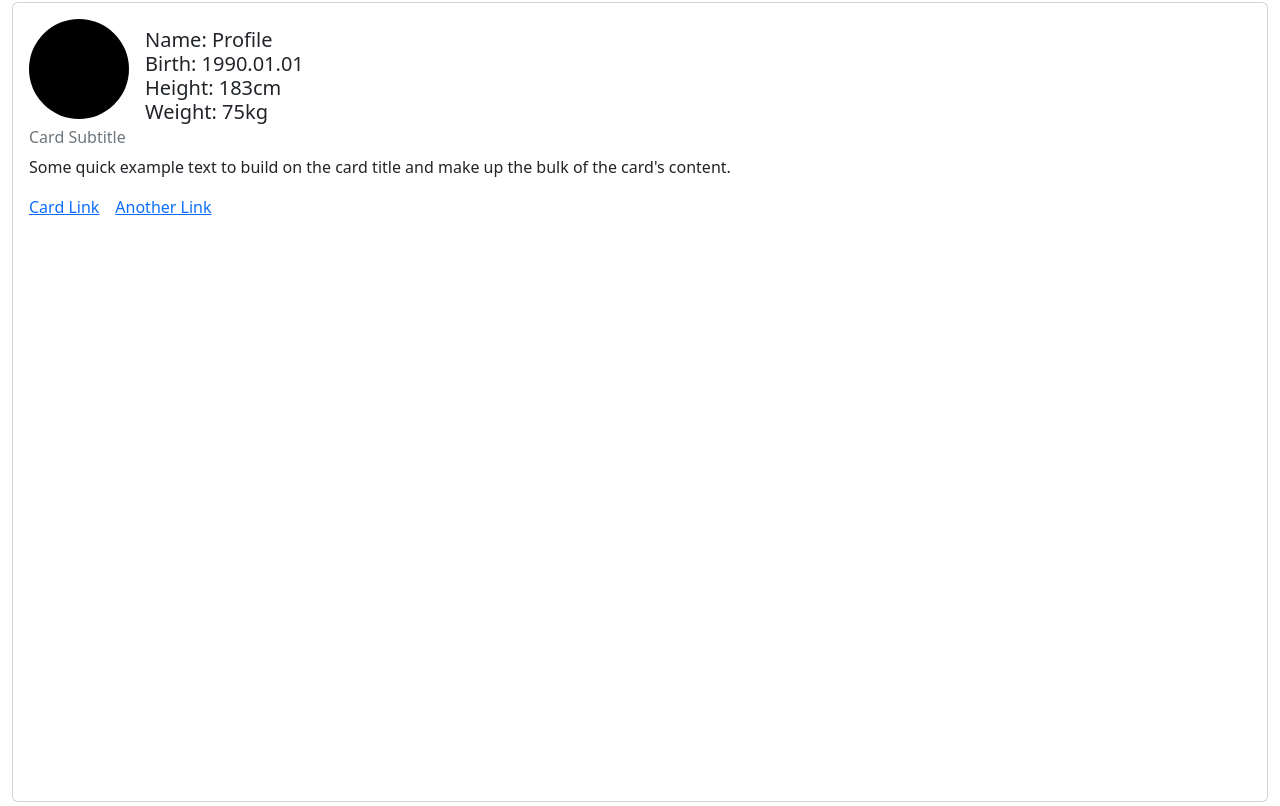
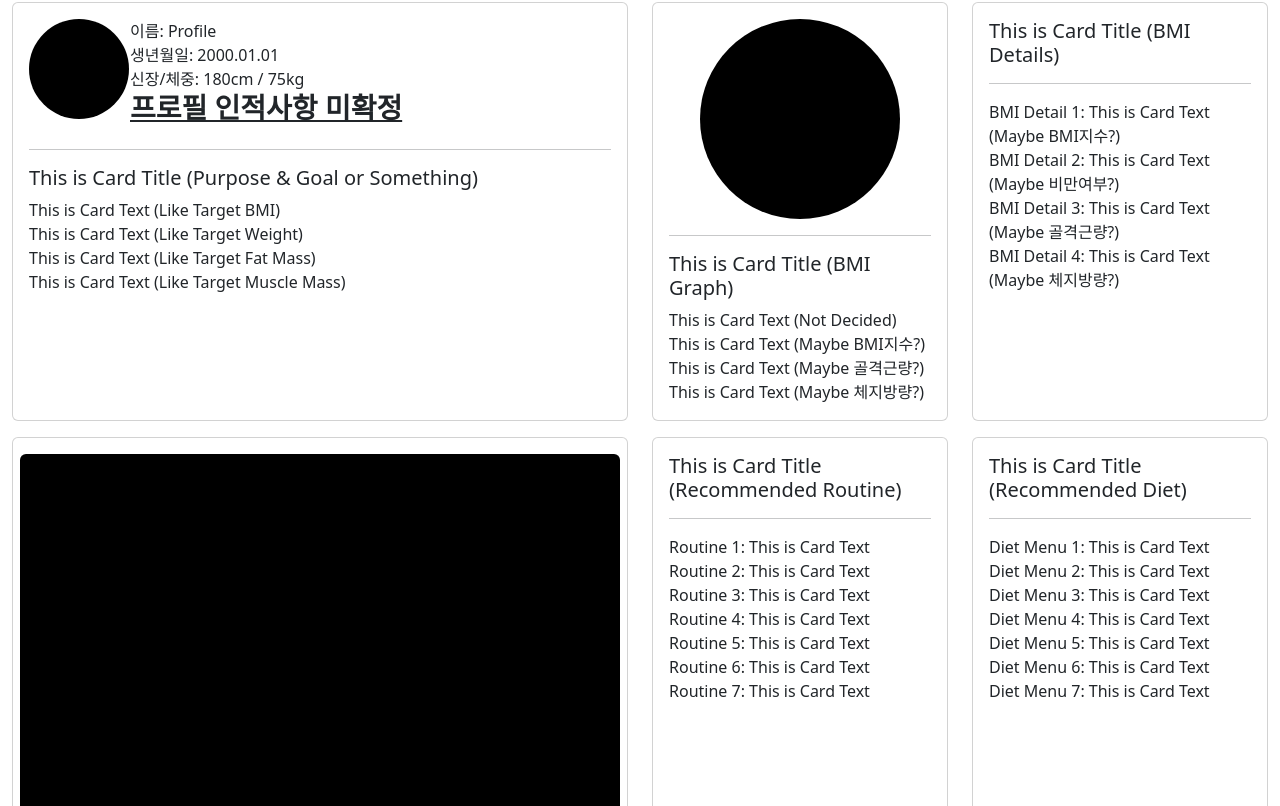
Before and after one commit to JoSihun/HealthCare, a React (Create React App) app in the folder healthcare/src/main/reactfront/: page /my-page in a window 1280 px wide. Shown: the part 414-1220 px from the top of the page. Built offline with nearby package versions, Linux system fonts and the light colour scheme.

Commit message:
feat(reactfront): add my-page skeleton front structure

```diff
--- a/healthcare/src/main/reactfront/src/components/MyPage.js
+++ b/healthcare/src/main/reactfront/src/components/MyPage.js
@@ -6,14 +6,13 @@ import Container from "react-bootstrap/Container";
 function MyPage() {
     return (
         <>
-            <Container fluid className="min-vh-100">
-                <Row className="my-3">
-                    <Col className="col-md-12">
-                        <Card className="min-vh-100">
+            <Container fluid>
+                <Row className="my-md-3">
+                    <Col className="col-md-6">
+                        <Card className="h-100">
                             <Card.Body>
-                                <Card.Title>
-                                    <div className="">
-                                        <div className="d-inline-flex d-inline-block me-md-2">
+                                <Row>
+                                    <Col className="col-md-2">
                                         <img
                                             className="rounded-circle"
                                             src={bg_black}
@@ -21,23 +20,115 @@ function MyPage() {
                                             height="100"
                                             alt="profile-image"
                                         />
+                                    </Col>
+                                    <Col className="col-md-10">
+                                        <div>이름: Profile</div>
+                                        <div>생년월일: 2000.01.01</div>
+                                        <div>신장/체중: 180cm / 75kg</div>
+                                        <div><h3><b><u>프로필 인적사항 미확정</u></b></h3></div>
+                                    </Col>
+                                </Row>
+                                <hr/>
+                                <Card.Title>This is Card Title (Purpose & Goal or Something)</Card.Title>
+                                <Card.Text>
+                                    This is Card Text (Like Target BMI)<br/>
+                                    This is Card Text (Like Target Weight)<br/>
+                                    This is Card Text (Like Target Fat Mass)<br/>
+                                    This is Card Text (Like Target Muscle Mass)<br/>
+                                </Card.Text>
+                            </Card.Body>
+                        </Card>
+                    </Col>
+                    <Col className="col-md-3">
+                        <Card className="h-100">
+                            <Card.Body>
+                                <div className="d-flex justify-content-center">
+                                    <img
+                                        className="rounded-circle"
+                                        src={bg_black}
+                                        width="200"
+                                        height="200"
+                                        alt="profile-image"
+                                    />
                                 </div>
-                                        <div className="d-inline-block mx-md-2">
-                                            <div>Name: Profile</div>
-                                            <div>Birth: 1990.01.01</div>
-                                            <div>Height: 183cm</div>
-                                            <div>Weight: 75kg</div>
+                                <hr/>
+                                <Card.Title>This is Card Title (BMI Graph)</Card.Title>
+                                <Card.Text>
+                                    This is Card Text (Not Decided)<br/>
+                                    This is Card Text (Maybe BMI지수?)<br/>
+                                    This is Card Text (Maybe 골격근량?)<br/>
+                                    This is Card Text (Maybe 체지방량?)<br/>
+                                </Card.Text>
+                            </Card.Body>
+                        </Card>
+                    </Col>
+                    <Col className="col-md-3">
+                        <Card className="h-100">
+                            <Card.Body>
+                                <Card.Title>This is Card Title (BMI Details)</Card.Title><hr/>
+                                <Card.Text>
+                                    BMI Detail 1: This is Card Text (Maybe BMI지수?)<br/>
+                                    BMI Detail 2: This is Card Text (Maybe 비만여부?)<br/>
+                                    BMI Detail 3: This is Card Text (Maybe 골격근량?)<br/>
+                                    BMI Detail 4: This is Card Text (Maybe 체지방량?)<br/>
+                                </Card.Text>
+                            </Card.Body>
+                        </Card>
+                    </Col>
+                </Row>
+
+                <Row className="my-md-3">
+                    <Col className="col-md-6">
+                        <Card className="h-100">
+                            <Card.Body>
+                                <div className="d-flex justify-content-center">
+                                    <img
+                                        className="rounded"
+                                        src={bg_black}
+                                        width="800"
+                                        height="400"
+                                        alt="undefined-image"
+                                    />
                                 </div>
-                                    </div>
-
-                                </Card.Title>
-                                <Card.Subtitle className="mb-2 text-muted">Card Subtitle</Card.Subtitle>
+                                <hr/>
+                                <Card.Title>This is Card Title (Calendar or Something)</Card.Title>
                                 <Card.Text>
-                                    Some quick example text to build on the card title and make up the
-                                    bulk of the card's content.
+                                    This is Card Text (Not Decided)<br/>
+                                    This is Card Text (Not Decided)<br/>
+                                    This is Card Text (Not Decided)<br/>
                                 </Card.Text>
-                                <Card.Link href="#">Card Link</Card.Link>
-                                <Card.Link href="#">Another Link</Card.Link>
+                            </Card.Body>
+                        </Card>
+                    </Col>
+                    <Col className="col-md-3">
+                        <Card className="h-100">
+                            <Card.Body>
+                                <Card.Title>This is Card Title (Recommended Routine)</Card.Title><hr/>
+                                <Card.Text>
+                                    Routine 1: This is Card Text<br/>
+                                    Routine 2: This is Card Text<br/>
+                                    Routine 3: This is Card Text<br/>
+                                    Routine 4: This is Card Text<br/>
+                                    Routine 5: This is Card Text<br/>
+                                    Routine 6: This is Card Text<br/>
+                                    Routine 7: This is Card Text<br/>
+                                </Card.Text>
+                            </Card.Body>
+                        </Card>
+                    </Col>
+                    <Col className="col-md-3">
+                        <Card className="h-100">
+                            <Card.Body>
+                                <Card.Title>This is Card Title (Recommended Diet)</Card.Title><hr/>
+                                <Card.Text>
+                                    Diet Menu 1: This is Card Text<br/>
+                                    Diet Menu 2: This is Card Text<br/>
+                                    Diet Menu 3: This is Card Text<br/>
+                                    Diet Menu 4: This is Card Text<br/>
+                                    Diet Menu 5: This is Card Text<br/>
+                                    Diet Menu 6: This is Card Text<br/>
+                                    Diet Menu 7: This is Card Text<br/>
+                                </Card.Text>
                             </Card.Body>
                         </Card>
                     </Col>
```
Lines whose indentation alone changed are shown as unchanged.
